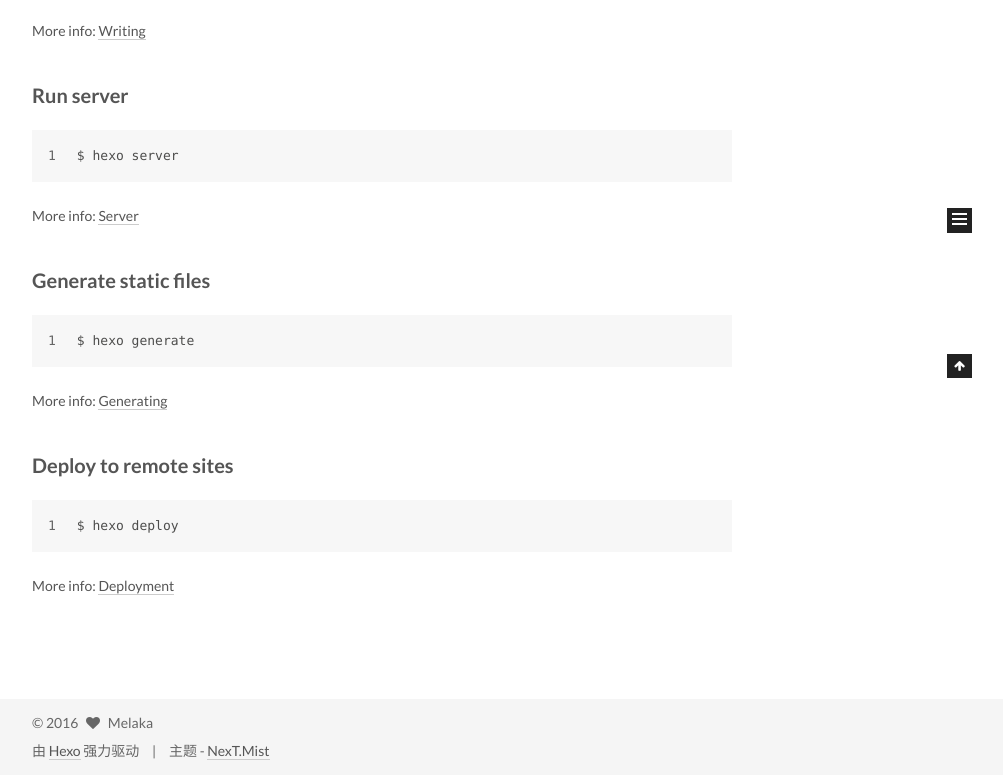
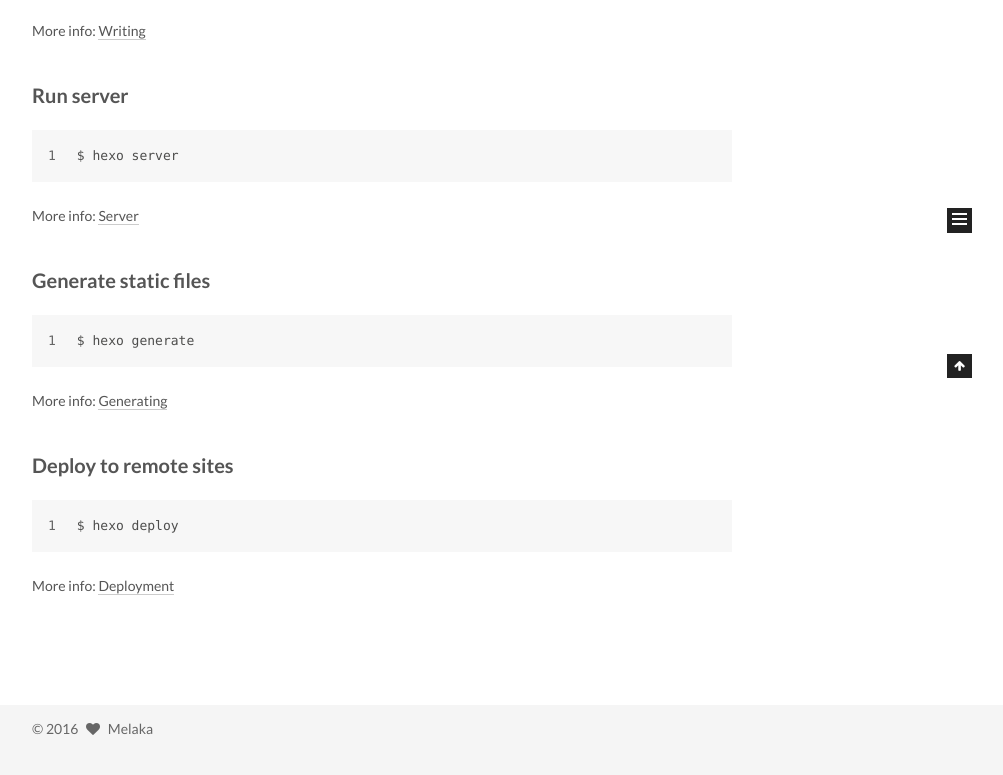
Before and after one commit to Sybang/Sybang.github.io, a plain HTML site: page index.html in a window 1280 px wide. Shown: the part 522-1297 px from the top of the page, without its empty margins (258-1261 px from the left). Drawn offline with Linux system fonts and the light colour scheme; a script that the page names is missing.

Commit message:
Site updated: 2016-10-14 14:01:02

```diff
--- a/index.html
+++ b/index.html
@@ -443,20 +443,6 @@
   <span class="author" itemprop="copyrightHolder">Melaka</span>
 </div>
 
-<div class="powered-by" style="visibility: none;">
-  由 <a class="theme-link" href="https://hexo.io">Hexo</a> 强力驱动
-</div>
-
-<div class="theme-info" style="visibility: none;">
-  主题 -
-  <a class="theme-link" href="https://github.com/iissnan/hexo-theme-next">
-    NexT.Mist
-  </a>
-</div>
-
-
-
-
       </div>
     </footer>
 
```
